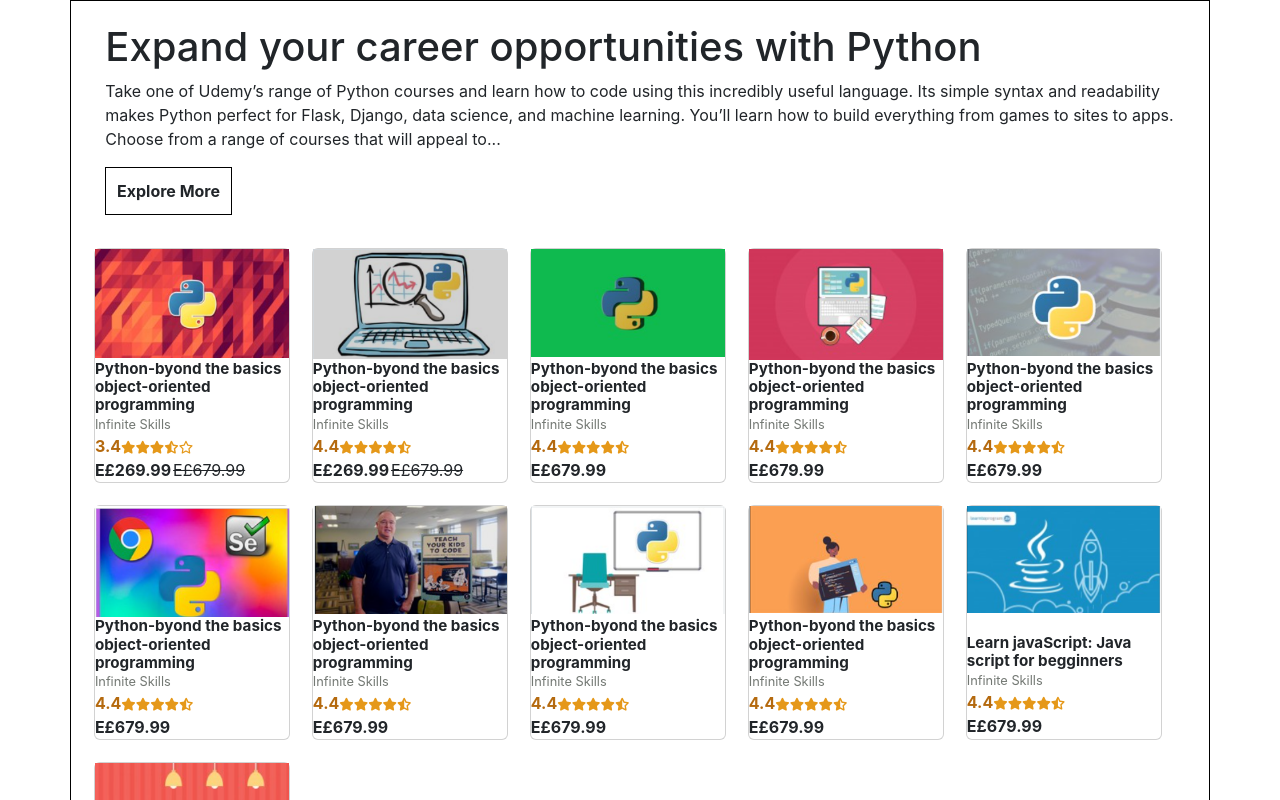
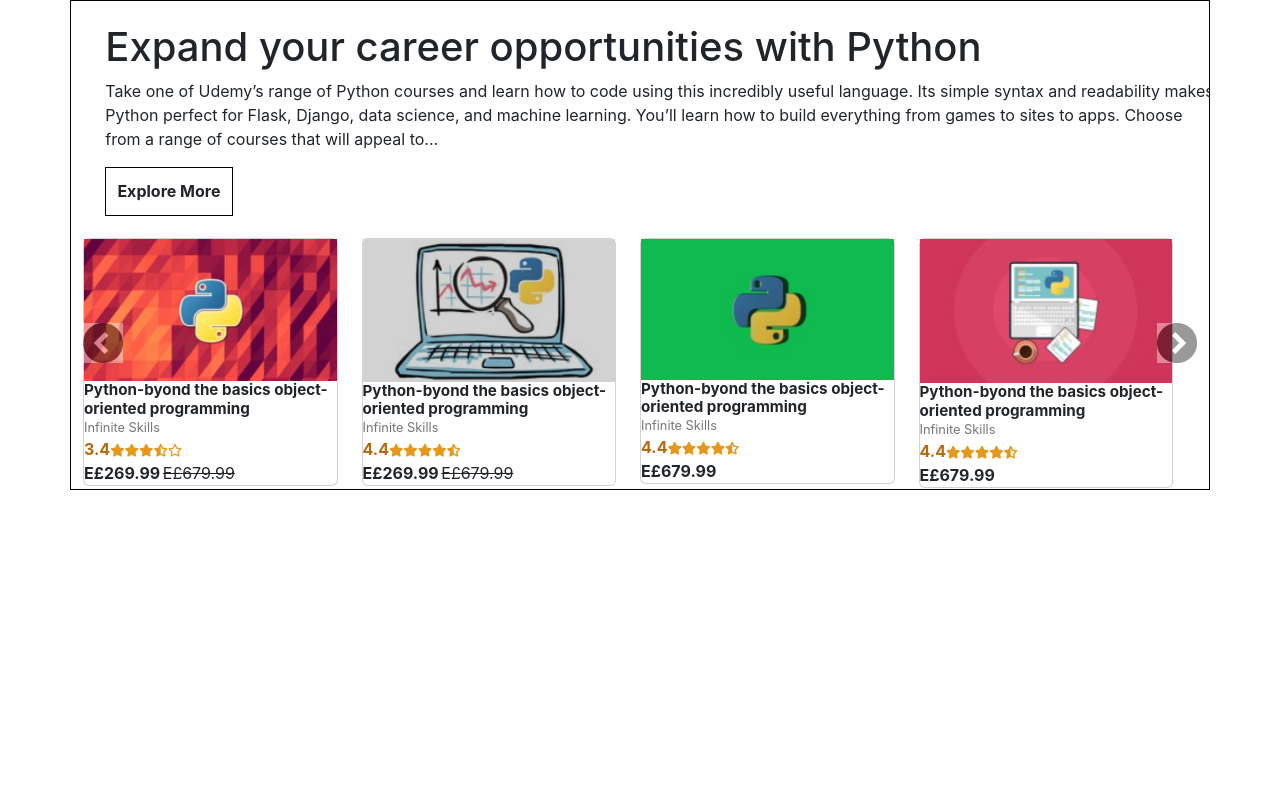
Before and after one commit to etoo31/react-project-1, a React (Create React App) app: page / in a window 1280 px wide. Shown: the top 800 px of the page. Built offline with nearby package versions, Linux system fonts and the light colour scheme.

Commit message:
feet: swiper done but not working

```diff
--- a/package.json
+++ b/package.json
@@ -7,8 +7,10 @@
     "@testing-library/react": "^13.3.0",
     "@testing-library/user-event": "^13.5.0",
     "react": "^18.2.0",
+    "react-card-slider-component": "^1.0.9",
     "react-dom": "^18.2.0",
     "react-scripts": "5.0.1",
+    "swiper": "^8.3.2",
     "web-vitals": "^2.1.4"
   },
   "scripts": {
--- a/src/App.js
+++ b/src/App.js
@@ -1,13 +1,11 @@
 import "./App.css";
-import "./css/courses.css"
+import "./css/courses.css";
 import SubjectInfo from "./components/SubjectInfo";
 
-
 function App() {
-
   return (
     <div className="App">
-     <SubjectInfo></SubjectInfo>
+      <SubjectInfo></SubjectInfo>
     </div>
   );
 }
--- a/src/components/CardAuthor.js
+++ b/src/components/CardAuthor.js
@@ -1,6 +1,7 @@
 import React from 'react'
 
 export default function CardAuthor(props) {
+  // it consist of only a div with class course-author
   return (
     <div className = 'course-author'>{props.author}</div>
   )
--- a/src/components/CardHeader.js
+++ b/src/components/CardHeader.js
@@ -1,6 +1,7 @@
 import React from 'react'
 
 export default function CardHeader(props) {
+  /* it consists of an h5 header */
   return (
     <h5 className="card-title">{props.title}</h5>
   )
--- a/src/components/CardImg.js
+++ b/src/components/CardImg.js
@@ -10,7 +10,9 @@
 const images = importAll(require.context('../img', false, /\.(png|jpe?g|svg)$/));
 
 export default function CardImg(props) {
-  console.log("card img = " + props.imageSrc);
+  /**
+   * it conatins only div with class course-img and image inside it
+   */
   return (
     <div className = "course-img">
     <img
--- a/src/components/CardPrice.js
+++ b/src/components/CardPrice.js
@@ -1,6 +1,10 @@
 import React from "react";
 
 export default function CardPrice(props) {
+  /*We have two options to display course price:
+  1- if we have a offer then we display offer price first and the actual offer with a line through it
+  2- if we have no offer then we'll display the actual price only
+  */
     //if there is offer
   if (props.offer) {
     return (
--- a/src/components/CardRating.js
+++ b/src/components/CardRating.js
@@ -36,6 +36,9 @@
         stars.push(<i key = {index} class=" star fa-regular fa-star"></i>);
         index++;
     }
+    /*card rating consists of :
+    1- course rating
+    2- array of stars*/
   return (
     <div className='d-flex'>
         <span className = 'rating'>{props.rating}</span>
--- a/src/components/SubjectHeader.js
+++ b/src/components/SubjectHeader.js
@@ -1,16 +1,21 @@
-import React from 'react'
+import React from "react";
 
 export default function SubjectHeader() {
+  /*subject header consist of:
+  1- header
+  2- paragraph
+  3- explore more btn*/
   return (
-    <div className ="subject-header">
-        <h1>Expand your career opportunities with Python</h1>
-        <p>Take one of Udemy’s range of Python courses and learn how to code using this incredibly useful
-             language. Its simple syntax and readability makes Python perfect for Flask,
-              Django, data science, and machine learning.
-               You’ll learn how to build everything from games to sites to apps.
-                Choose from a range of courses that will appeal to...
-        </p>
-        <button className ='explore-more btn'>Explore More</button>
+    <div className="subject-header col-lg-12 col-md-11 col-sm-10">
+      <h1>Expand your career opportunities with Python</h1>
+      <p>
+        Take one of Udemy’s range of Python courses and learn how to code using
+        this incredibly useful language. Its simple syntax and readability makes
+        Python perfect for Flask, Django, data science, and machine learning.
+        You’ll learn how to build everything from games to sites to apps. Choose
+        from a range of courses that will appeal to...
+      </p>
+      <button className="explore-more btn">Explore More</button>
     </div>
-  )
+  );
 }
--- a/src/components/SubjectInfo.js
+++ b/src/components/SubjectInfo.js
@@ -1,9 +1,10 @@
 import React, { Component } from "react";
 import SubjectHeader from "./SubjectHeader";
 import Card from "./Card";
+import SwiperBtns from "./SwiperBtns";
 
 export default class SubjectInfo extends Component {
-    //courses data
+  //courses data
   courses = [
     {
       imageSrc: "python1.png",
@@ -117,14 +118,24 @@
     },
   ];
   render() {
-    //get displayed courses and make a card for each course
+    //get displayed courses and make a card and a slide for each course
     const displayedCourses = this.courses.map((course) => (
-      <Card key={course.imageSrc} {...course}></Card>
+      <div className="swiper-slide col-lg-3 col-md-4 col-sm-6">
+        <Card key={course.imageSrc} {...course}></Card>
+      </div>
     ));
+    /*subject info consits of:
+    1-container
+    2-Subject Header
+    3- Swiper
+    */
     return (
       <div className="container subject-info">
         <SubjectHeader></SubjectHeader>
-        <div className="container row">{displayedCourses}</div>
+        <div className="swiper">
+          <div className="swiper-wrapper row">{displayedCourses}</div>
+          <SwiperBtns></SwiperBtns>
+        </div>
       </div>
     );
   }
--- /dev/null
+++ b/src/components/SwiperBtns.js
@@ -0,0 +1,11 @@
+import React from "react";
+
+export default function SwiperBtns() {
+  /*swiper btns consists of two buttons*/
+  return (
+    <>
+      <button className="next"></button>
+      <button className="prev"></button>
+    </>
+  );
+}
--- a/src/css/courses.css
+++ b/src/css/courses.css
@@ -1,10 +1,16 @@
 .course {
-  width: 18%;
-  margin: 1%;
+  width: 100%;
+  margin: 0%;
   padding: 0px;
+}
+.swiper-wrapper {
+  flex-wrap: nowrap;
+  overflow: hidden;
+  width: 100%;
 }
 .subject-info {
   border: 1px solid black;
+  overflow: hidden;
 }
 .explore-more {
   padding: 1%;
@@ -48,3 +54,51 @@
 .price-delete {
   text-decoration: line-through;
 }
+.swiper {
+  position: relative;
+}
+.next {
+  width: 40px;
+  height: 40px;
+  background-image: url("../img/right-icon.png");
+  background-size: 100% 100%;
+  border: 0px;
+  position: absolute;
+  right: 0%;
+  bottom: 50%;
+  z-index: 100;
+  opacity: 0.4;
+  background-color: transparent;
+}
+.prev {
+  width: 40px;
+  height: 40px;
+  background-image: url("../img/left-icon.png");
+  background-size: 100% 100%;
+  border: 0px;
+  position: absolute;
+  left: 0%;
+  bottom: 50%;
+  z-index: 100;
+  opacity: 0.4;
+  background-color: transparent;
+}
+.prev:hover,
+.next:hover {
+  opacity: 1;
+}
+.card:hover {
+  background-color: rgb(244, 238, 239);
+  transition: 1s;
+}
+
+@media only screen and (max-width: 570px) {
+  .subject-info {
+    width: 80%;
+    margin: auto;
+  }
+  .course {
+    width: 80%;
+    margin: auto;
+  }
+}
```
Also changed, not shown: src/components/Card.js (+10 -1 lines), 1 other file (tests, documents, lock files or other folders).
